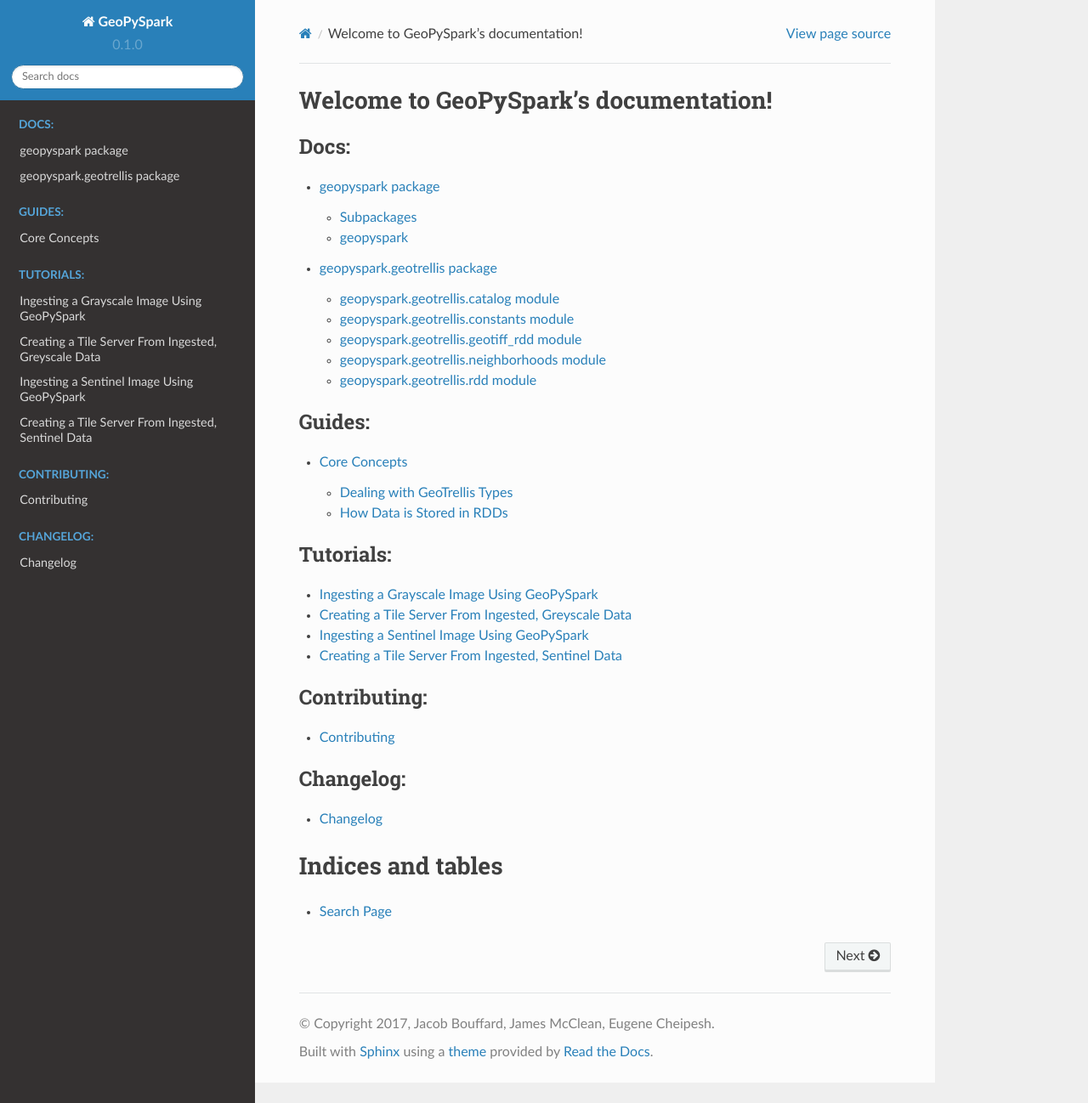
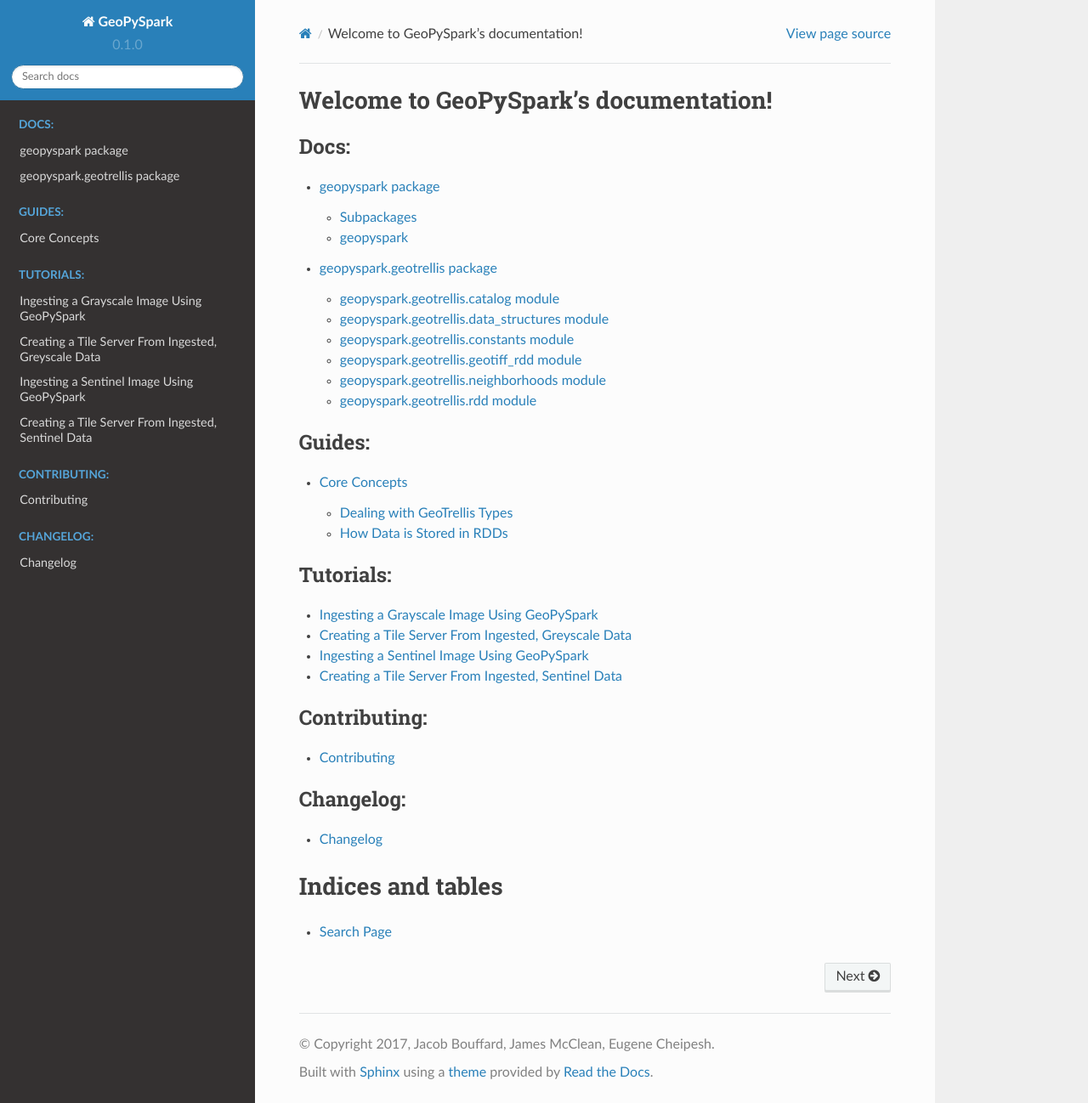
Before and after one commit to locationtech-labs/geopyspark, a Sphinx documentation site: the page built from docs/index.rst, in a window 1280 px wide and 1298 px high. Shown: the whole window at 85% size. Built offline with Sphinx 7.4.7 and the Read the Docs theme 2.0.0, drawn with Linux system fonts in a browser that asks for light colours.

Commit message:
Added data_structures to geopyspark.geotrellis.rst

```diff
--- a/docs/geopyspark.geotrellis.rst
+++ b/docs/geopyspark.geotrellis.rst
@@ -11,6 +11,14 @@
 
 
 .. automodule:: geopyspark.geotrellis.catalog
+   :members:
+   :inherited-members:
+
+geopyspark.geotrellis.data_structures module
+---------------------------------------------
+
+
+.. automodule:: geopyspark.geotrellis.data_structures
    :members:
    :inherited-members:
 
```
